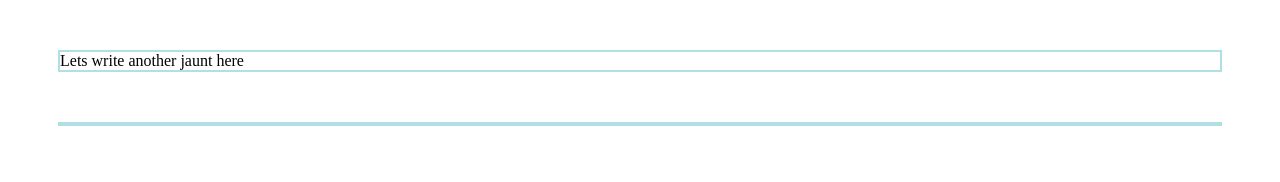
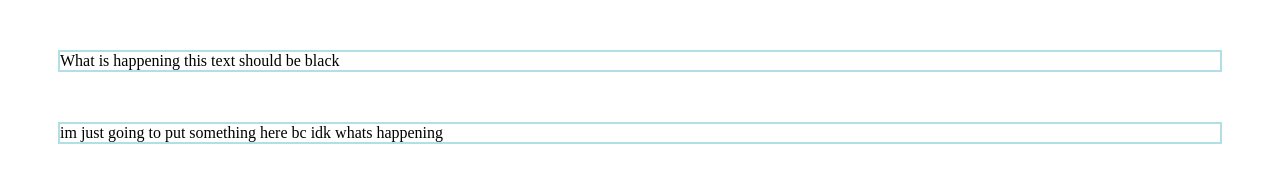
Before and after one commit to levib22/levib22.github.io, a plain HTML site: page index.html in a window 1280 px wide. Drawn offline with Linux system fonts and the light colour scheme.

Commit message:
testing out the second border of the page

```diff
--- a/index.html
+++ b/index.html
@@ -5,7 +5,7 @@
   </head>
   <body>
     <p>
-      Lets write another jaunt here
+      What is happening this text should be black
 
     <p>
 
@@ -16,6 +16,6 @@
 
 
       -->
-
-</body>
+      im just going to put something here bc idk whats happening
+  </body>
 </html>
```
